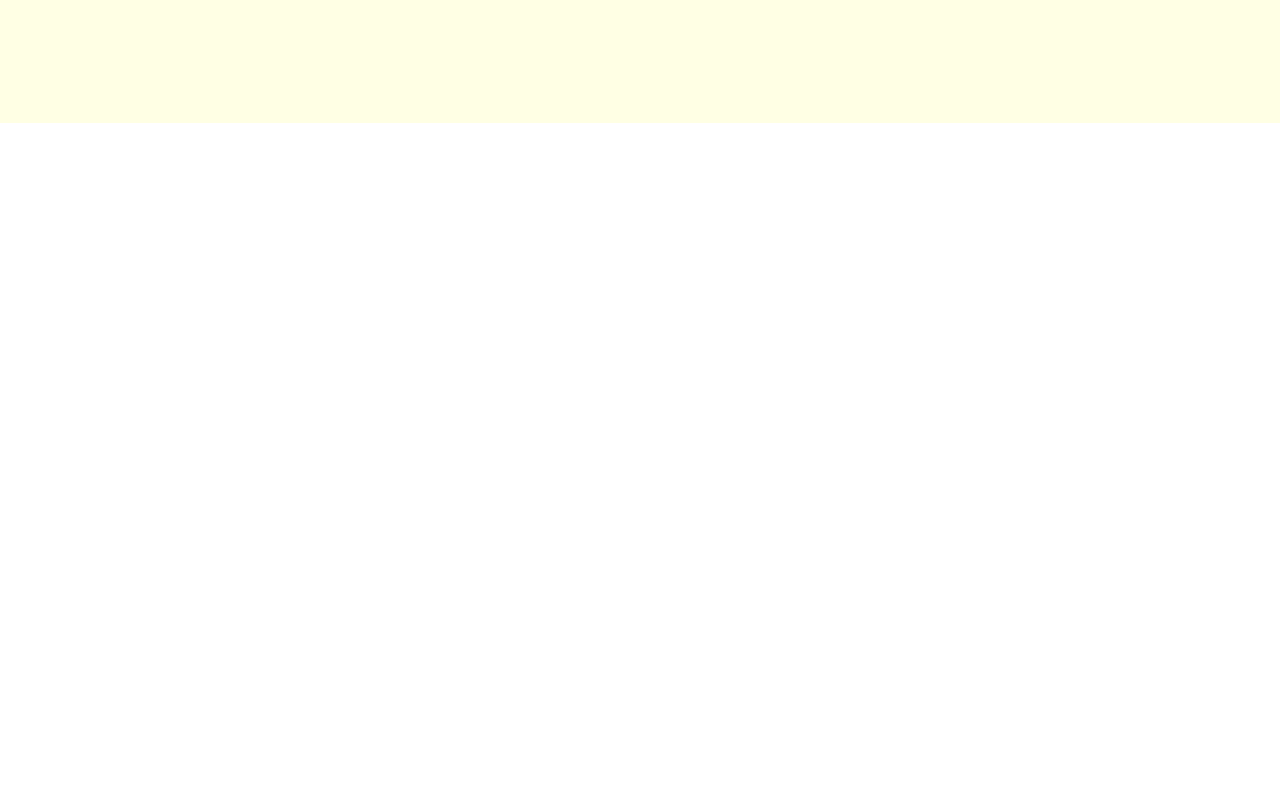
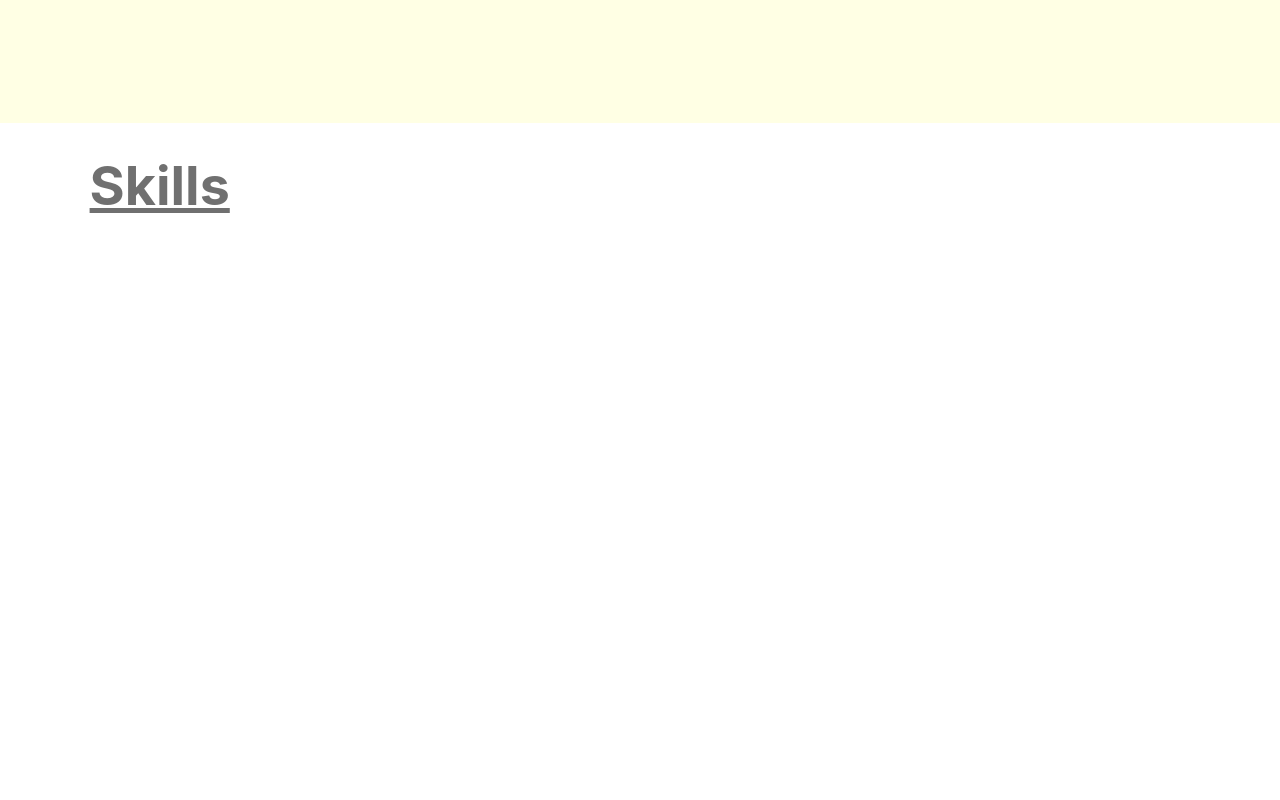
Before and after one commit to shuuuu10-01/react-tutorial, a React (Create React App) app: page / in a window 1280 px wide. Shown: the part 760-1560 px from the top of the page. Before the commit the page ends 883 px from the top, so only its background shows below. Built offline with nearby package versions, Linux system fonts and the light colour scheme.

Commit message:
[update] scroll-snapを使わないようにした

```diff
--- a/src/App.css
+++ b/src/App.css
@@ -51,11 +51,11 @@
 }
 
 .home-container {
-  scroll-snap-type: y mandatory;
-   overflow: auto;
-  height:100vh;
+  /* scroll-snap-type: y mandatory;
+  overflow: auto;
+  min-height:100vh; */
 }
 .home-child {
-  scroll-snap-align: start;
-  height: 100%;
+  /* scroll-snap-align: start;
+  height: 100%; */
 }
--- a/src/components/Life.tsx
+++ b/src/components/Life.tsx
@@ -5,6 +5,7 @@ import Title from "./Title";
 const skill: React.CSSProperties = {
   position: "relative",
   margin: "0",
+  minHeight: "100vh",
   backgroundColor: "white",
   alignItems: "center",
   justifyContent: "center",
@@ -14,11 +15,9 @@ class Life extends React.Component {
   render() {
     const title = "Life&Education";
     return (
-      <section style={skill} className="home-child">
+      <div style={skill} className="home-child">
         <Title title={title} />
-        {/* <br/>
-        <img src='/img/shuuuu.png' alt="logo" style={logo}/> */}
-      </section>
+      </div>
     );
   }
 }
--- a/src/components/Skills.tsx
+++ b/src/components/Skills.tsx
@@ -5,6 +5,7 @@ import Title from './Title';
 const skill: React.CSSProperties = {
   position: "relative",
   margin: "0",
+  minHeight: "100vh",
   backgroundColor: "white",
   alignItems: "center",
   justifyContent: "center",
@@ -15,11 +16,9 @@ class Skills extends React.Component {
   render () {
     const title = "Skills"
     return (
-      <section style={skill} className="home-child">
+      <div style={skill} className="home-child">
         <Title title={title} />
-        {/* <br/>
-        <img src='/img/shuuuu.png' alt="logo" style={logo}/> */}
-      </section>
+      </div>
     );
   }
 }
--- a/src/components/Top.tsx
+++ b/src/components/Top.tsx
@@ -5,6 +5,7 @@ import Title from './Title';
 const top: React.CSSProperties = {
   position: 'relative',
   margin: '0',
+  minHeight: '100vh',
   backgroundColor: '#FFFFE4',
   alignItems: 'center',
   justifyContent: 'center',
@@ -25,11 +26,11 @@ class Top extends React.Component {
   render () {
     const title = "Portfolio"
     return (
-      <section style={top} className="home-child">
+      <div style={top} className="home-child">
         <Title title={title} />
         <br />
         <img src="/img/shuuuu.png" alt="logo" style={logo} />
-      </section>
+      </div>
     );
   }
 }
```
